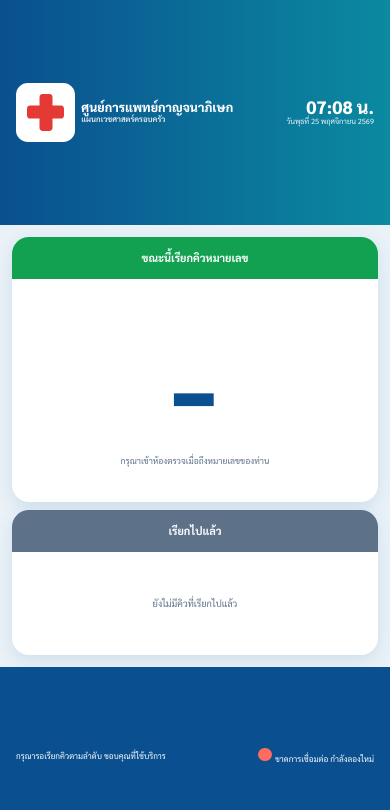
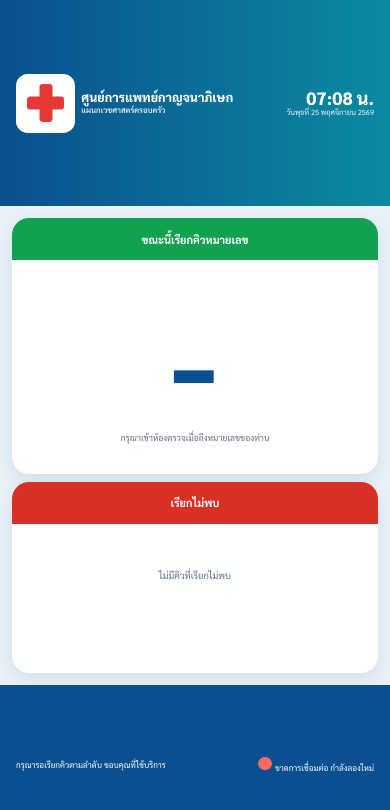
Before and after one commit to pornpojmundee/queue, a plain HTML site: page index.html in a window 390 px wide. Drawn offline with Linux system fonts and the light colour scheme.

Commit message:
Add files via upload

```diff
--- a/index.html
+++ b/index.html
@@ -31,17 +31,14 @@ main{display:grid;grid-template-columns:1.7fr 1fr;gap:2vw;padding:2.2vh 2vw}
 .panel{background:#fff;border-radius:2vh;box-shadow:0 .6vh 2vh rgba(10,79,143,.12);overflow:hidden;display:flex;flex-direction:column}
 .ptitle{padding:1.6vh 2vw;font-size:min(4vh,2.8vw);font-weight:700;color:#fff;text-align:center}
 .now .ptitle{background:var(--green)}
-.done .ptitle{background:var(--muted)}
+.done .ptitle{background:var(--red)}
 .nowbody{flex:1;display:flex;align-items:center;justify-content:center;flex-direction:column}
 #now{font-size:min(30vw,46vh);font-weight:800;color:var(--blue);line-height:1;letter-spacing:.02em}
 .hint{font-size:min(3.2vh,2.2vw);color:var(--muted);margin-top:1vh}
-.list{flex:1;display:flex;flex-direction:column;padding:1.2vh 1.6vw;gap:1vh}
-.item{flex:1;display:flex;align-items:center;justify-content:space-between;background:#f3f7fb;border-radius:1.4vh;padding:0 2vw;font-size:min(6vh,4vw);font-weight:700;color:#3d5670;min-height:0}
-.item small{font-size:min(2.6vh,1.8vw);font-weight:600;color:var(--green)}
-.item:first-child{background:#e3f3ea;color:#1b6e43}
-.item.missed{background:#fdeceb;color:#a1261b}
-.item small.miss{color:#d93025}
-.empty{margin:auto;color:var(--muted);font-size:min(3.4vh,2.4vw)}
+.list{flex:1;display:grid;grid-template-columns:1fr 1fr;grid-auto-rows:9vh;align-content:start;padding:1.4vh 1.4vw;gap:1.2vh 1vw}
+.item{display:flex;align-items:center;justify-content:center;background:#fdeceb;border:.3vh solid #f3c4c0;border-radius:1.4vh;font-size:min(5.6vh,3.6vw);font-weight:800;color:#a1261b;min-height:0}
+.more{grid-column:1/-1;text-align:center;color:var(--muted);font-size:min(2.8vh,2vw)}
+.empty{grid-column:1/-1;margin-top:4vh;text-align:center;color:var(--muted);font-size:min(3.4vh,2.4vw)}
 
 /* เมื่อเรียกคิวใหม่ */
 .flash{animation:flash 1s ease-in-out 5}
@@ -57,8 +54,7 @@ footer{display:flex;align-items:center;justify-content:space-between;padding:0 3
   .screen{height:auto;min-height:100dvh;grid-template-rows:auto auto auto}
   header{padding:12px 16px}
   main{grid-template-columns:1fr;padding:12px}
-  .item{padding:14px 18px;min-height:60px}
-  .list{gap:8px}
+  .list{grid-auto-rows:64px;gap:8px}
   #now{font-size:34vw}
   footer{padding:10px 16px;gap:8px;flex-wrap:wrap}
 }
@@ -80,7 +76,7 @@ footer{display:flex;align-items:center;justify-content:space-between;padding:0 3
       <div class="nowbody"><div id="now">-</div><div class="hint">กรุณาเข้าห้องตรวจเมื่อถึงหมายเลขของท่าน</div></div>
     </section>
     <section class="panel done">
-      <div class="ptitle">เรียกไปแล้ว</div>
+      <div class="ptitle">เรียกไม่พบ</div>
       <div class="list" id="list"></div>
     </section>
   </main>
@@ -105,8 +101,8 @@ var HOSPITAL_NAME = "ศูนย์การแพทย์กาญจนา
 var DEPARTMENT = "แผนกเวชศาสตร์ครอบครัว";    // ชื่อแผนก/จุดบริการ
 var NOTICE = "กรุณารอเรียกคิวตามลำดับ ขอบคุณที่ใช้บริการ";
 var POLL_MS = 3000;                       // รีเฟรชทุก 3 วินาที
-var DONE_SHOWN = 6;                       // จำนวนคิวที่เรียกไปแล้วที่แสดง
-var S_MISSED = "เรียกไม่พบ";             // สถานะที่ให้ขึ้นป้ายสีแดงในรายการ "เรียกไปแล้ว"
+var MISSED_SHOWN = 12;                    // จำนวนคิว "เรียกไม่พบ" สูงสุดที่แสดง (2 คอลัมน์)
+var S_MISSED = "เรียกไม่พบ";             // สถานะที่จะแสดงในช่องด้านขวา
 // ====================
 
 var $ = function(id){ return document.getElementById(id); };
@@ -149,17 +145,11 @@ function render(){
   }
   lastNow = now;
 
-  // เรียกไปแล้ว = คิวที่อยู่เหนือคิวปัจจุบันในลำดับของชีต (ล่าสุดอยู่บนสุด)
-  var idx = -1;
-  for (var i = 0; i < rows.length; i++) if (rows[i].q === current){ idx = i; break; }
-  var done = idx > 0 ? rows.slice(0, idx).reverse().slice(0, DONE_SHOWN) : [];
-  $("list").innerHTML = done.length
-    ? done.map(function(r, i){
-        var miss = r.s === S_MISSED;
-        var tag = miss ? '<small class="miss">เรียกไม่พบ</small>' : (i === 0 ? "<small>เรียกล่าสุด</small>" : "");
-        return '<div class="item' + (miss ? " missed" : "") + '"><span>' + r.q + "</span>" + tag + "</div>";
-      }).join("")
-    : '<div class="empty">ยังไม่มีคิวที่เรียกไปแล้ว</div>';
+  // แสดงเฉพาะคิวที่สถานะเป็น "เรียกไม่พบ" (เรียงตามลำดับในชีต)
+  var missed = rows.filter(function(r){ return r.s === S_MISSED; });
+  var html = missed.slice(0, MISSED_SHOWN).map(function(r){ return '<div class="item">' + r.q + "</div>"; }).join("");
+  if (missed.length > MISSED_SHOWN) html += '<div class="more">และอีก ' + (missed.length - MISSED_SHOWN) + " คิว</div>";
+  $("list").innerHTML = html || '<div class="empty">ไม่มีคิวที่เรียกไม่พบ</div>';
 
   $("dot").classList.toggle("off", !ok);
   $("stat").textContent = ok ? "เชื่อมต่อแล้ว" : "ขาดการเชื่อมต่อ กำลังลองใหม่";
```
